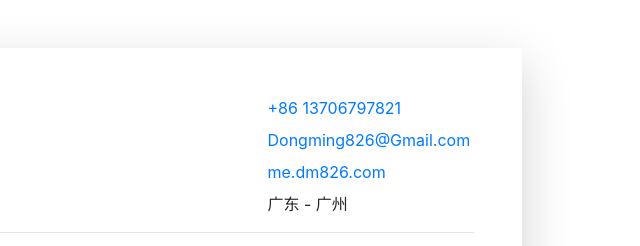
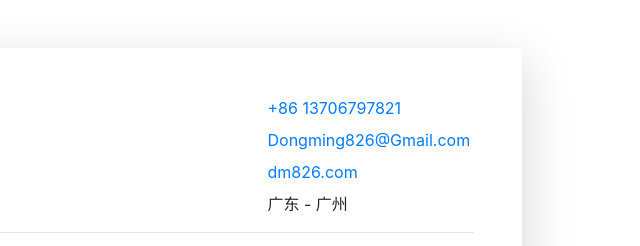
Before and after one commit to Dm826/meresume, a plain HTML site: page index.html in a window 1280 px wide. Shown: the top 246 px of the page, 640-1280 px from the left. Drawn offline with nearby package versions, Linux system fonts and the light colour scheme.

Commit message:
Update index.html

```diff
--- a/index.html
+++ b/index.html
@@ -24,7 +24,7 @@
 							<ul class="list-unstyled mb-0">
 								<li class="mb-2"><i class="fas fa-phone-square fa-fw fa-lg mr-2 "></i><a class="resume-link" href="tel:#">+86 13706797821</a></li>
 								<li class="mb-2"><i class="fas fa-envelope-square fa-fw fa-lg mr-2"></i><a class="resume-link" href="mailto:#">Dongming826@Gmail.com</a></li>
-								<li class="mb-2"><i class="fas fa-globe fa-fw fa-lg mr-2"></i><a class="resume-link" href="#">me.dm826.com</a></li>
+								<li class="mb-2"><i class="fas fa-globe fa-fw fa-lg mr-2"></i><a class="resume-link" href="#">dm826.com</a></li>
 								<li class="mb-0"><i class="fas fa-map-marker-alt fa-fw fa-lg mr-2"></i>广东 - 广州</li>
 							</ul>
 						</div><!--//resume-contact-->
```
